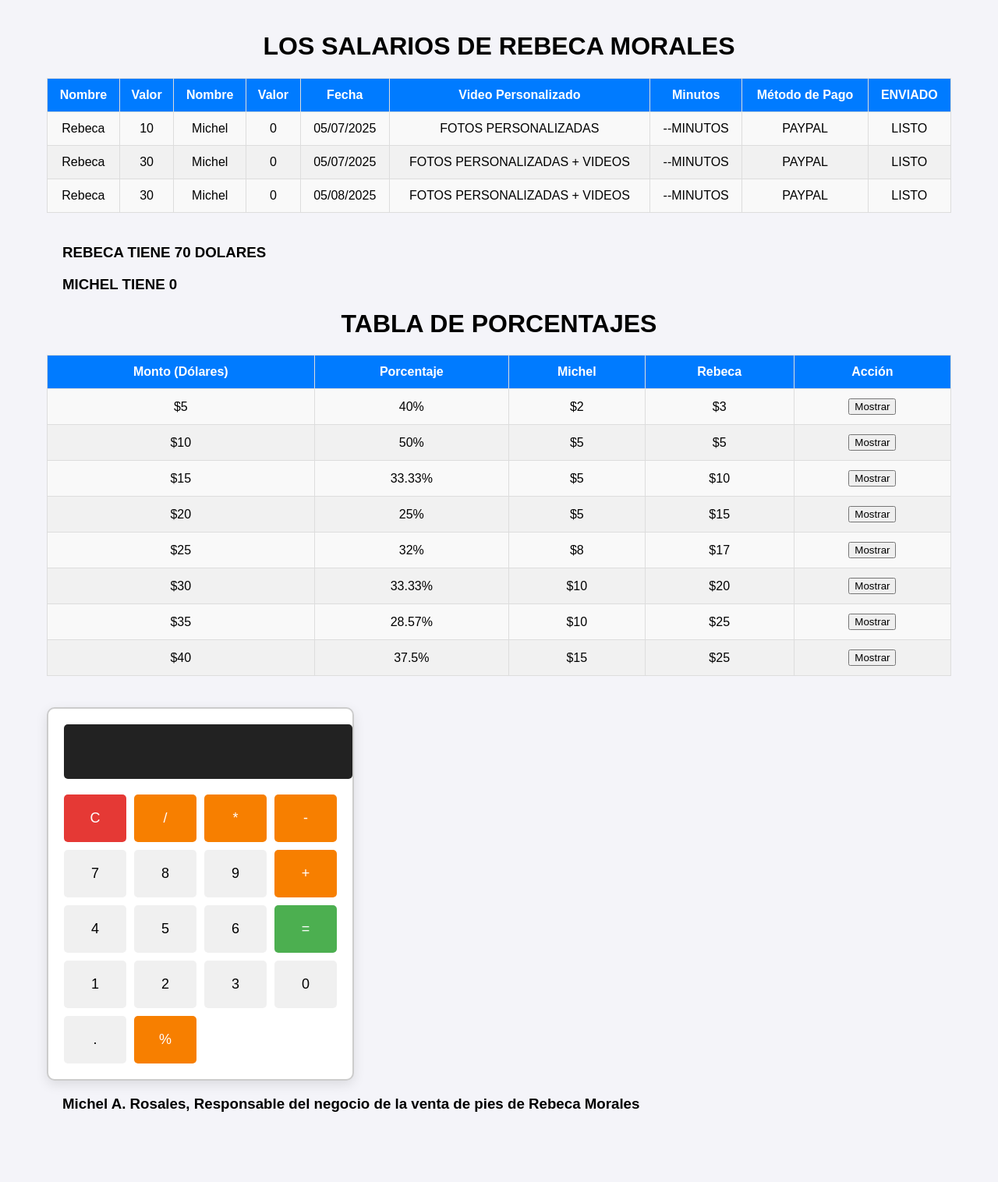
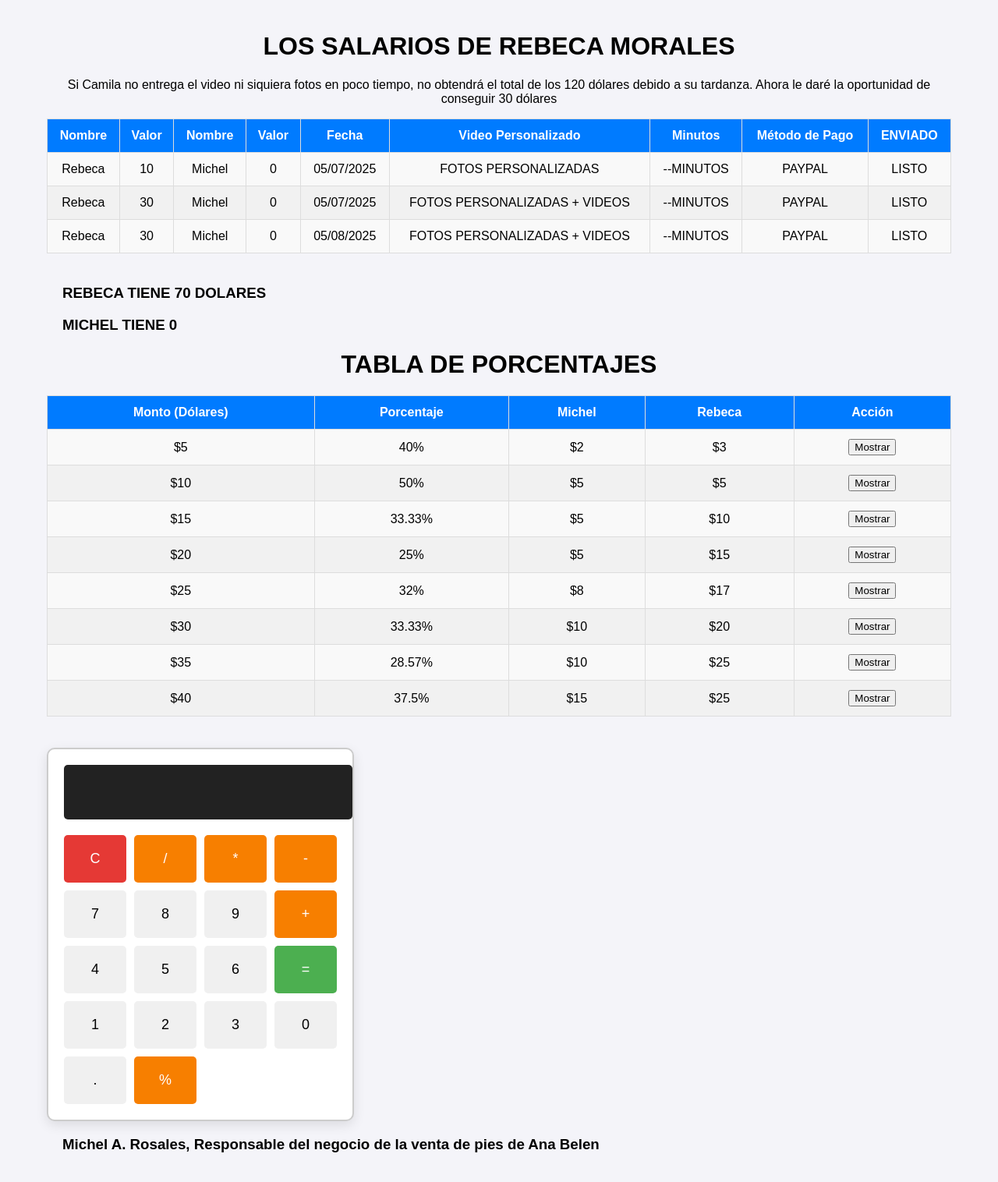
Before and after one commit to vanessafeet/salario-rebeca, a plain HTML site: page index.html in a window 1280 px wide. Shown: the whole page at 78% size. Before the commit the page ends 1466 px from the top, so only its background shows below. Drawn offline with Linux system fonts and the light colour scheme.

Commit message:
index.html

```diff
--- a/index.html
+++ b/index.html
@@ -3,7 +3,7 @@
 <head>
     <meta charset="UTF-8">
     <meta name="viewport" content="width=device-width, initial-scale=1.0">
-    <title>Los salarios de Rebeca Morales y Mike Rosales + Calculadora</title>
+    <title>Los salarios de Ana Belen y Mike Rosales + Calculadora</title>
     <style>
         /* Estilos generales */
         body {
@@ -256,6 +256,9 @@
         </tr>
 
 
+<p>Si Camila no entrega el video ni siquiera fotos en poco tiempo, no obtendrá el total de los 120 dólares debido a su tardanza. Ahora le daré la oportunidad de conseguir 30 dólares</p>
+
+
 
 
 
@@ -285,7 +288,7 @@
 </table>
 
 
-<h3>REBECA TIENE 70 DOLARES </h3>
+<h3>REBECA TIENE  70 DOLARES </h3>
 <h3>MICHEL TIENE 0</h3>
 
 
@@ -409,7 +412,7 @@
 
 
 
-    <h3>Michel A. Rosales, Responsable del negocio de la venta de pies de Rebeca Morales </h3>
+    <h3>Michel A. Rosales, Responsable del negocio de la venta de pies de Ana Belen</h3>
 </div>
 
 
```
